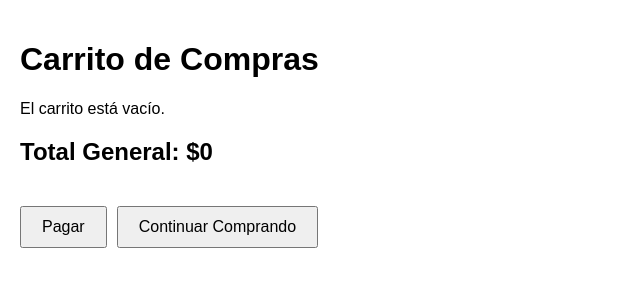
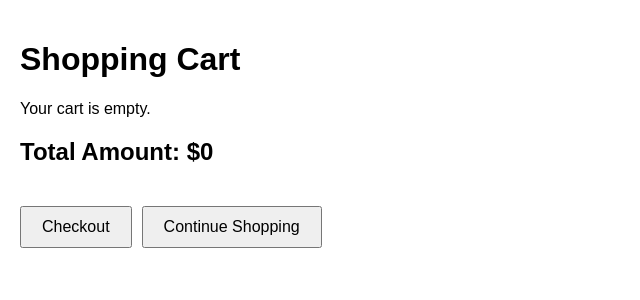
Before and after one commit to deenriquezm/paradise-nursery, a React (Vite) app: page /cart in a window 1280 px wide. Shown: the top 300 px of the page, without its empty margins (0-640 px from the left). Built offline with nearby package versions, Linux system fonts and the light colour scheme.

Commit message:
Refactor CartItem with modular calculation functions

```diff
--- a/src/components/CartItem.jsx
+++ b/src/components/CartItem.jsx
@@ -1,3 +1,4 @@
+import React from "react";
 import { useSelector, useDispatch } from "react-redux";
 import { updateQuantity, removeItem } from "../redux/CartSlice";
 import { Link } from "react-router-dom";
@@ -6,16 +7,48 @@ function CartItem() {
   const items = useSelector(state => state.cart.items);
   const dispatch = useDispatch();
 
-  const totalGeneral = items.reduce(
-    (acc, item) => acc + item.price * item.quantity,
-    0
-  );
+  /* ===============================
+     FUNCIONES DE CÁLCULO
+  =============================== */
+
+  // Total por producto
+  const calculateTotalCost = (item) => {
+    return item.price * item.quantity;
+  };
+
+  // Total general del carrito
+  const calculateTotalAmount = () => {
+    return items.reduce(
+      (total, item) => total + calculateTotalCost(item),
+      0
+    );
+  };
+
+  /* ===============================
+     FUNCIONES DE ACCIONES
+  =============================== */
+
+  const handleIncrement = (id) => {
+    dispatch(updateQuantity({ id, amount: 1 }));
+  };
+
+  const handleDecrement = (id) => {
+    dispatch(updateQuantity({ id, amount: -1 }));
+  };
+
+  const handleRemoveItem = (id) => {
+    dispatch(removeItem(id));
+  };
+
+  const handleCheckoutShopping = () => {
+    alert("Checkout functionality coming soon!");
+  };
 
   return (
     <div style={{ padding: "20px" }}>
-      <h1>Carrito de Compras</h1>
+      <h1>Shopping Cart</h1>
 
-      {items.length === 0 && <p>El carrito está vacío.</p>}
+      {items.length === 0 && <p>Your cart is empty.</p>}
 
       {items.map(item => (
         <div
@@ -28,41 +61,47 @@ function CartItem() {
           }}
         >
           <h3>{item.name}</h3>
-          <p>Precio unitario: ${item.price}</p>
-          <p>Cantidad: {item.quantity}</p>
-          <p>Total producto: ${item.price * item.quantity}</p>
+          <p>Unit Price: ${item.price}</p>
+          <p>Quantity: {item.quantity}</p>
 
-          <button onClick={() => dispatch(updateQuantity({ id: item.id, amount: 1 }))}>
-            +
-          </button>
+          {/* Total por producto usando función */}
+          <p>Total Cost: ${calculateTotalCost(item)}</p>
+
+          <button onClick={() => handleIncrement(item.id)}>+</button>
 
           <button
-            onClick={() => dispatch(updateQuantity({ id: item.id, amount: -1 }))}
+            onClick={() => handleDecrement(item.id)}
             style={{ marginLeft: "10px" }}
           >
             -
           </button>
 
+          {/* Botón eliminar con clase */}
           <button
-            onClick={() => dispatch(removeItem(item.id))}
-            style={{ marginLeft: "10px", backgroundColor: "#d32f2f", color: "white" }}
+            className="remove-button"
+            onClick={() => handleRemoveItem(item.id)}
+            style={{
+              marginLeft: "10px",
+              backgroundColor: "#d32f2f",
+              color: "white"
+            }}
           >
-            Eliminar
+            Remove
           </button>
         </div>
       ))}
 
-      <h2>Total General: ${totalGeneral}</h2>
+      {/* Total general usando función */}
+      <h2>Total Amount: ${calculateTotalAmount()}</h2>
 
-      <button
-        onClick={() => alert("Función de pago próximamente")}
-        style={{ marginRight: "10px" }}
-      >
-        Pagar
+      <button onClick={handleCheckoutShopping}>
+        Checkout
       </button>
 
       <Link to="/plants">
-        <button>Continuar Comprando</button>
+        <button style={{ marginLeft: "10px" }}>
+          Continue Shopping
+        </button>
       </Link>
     </div>
   );
```
